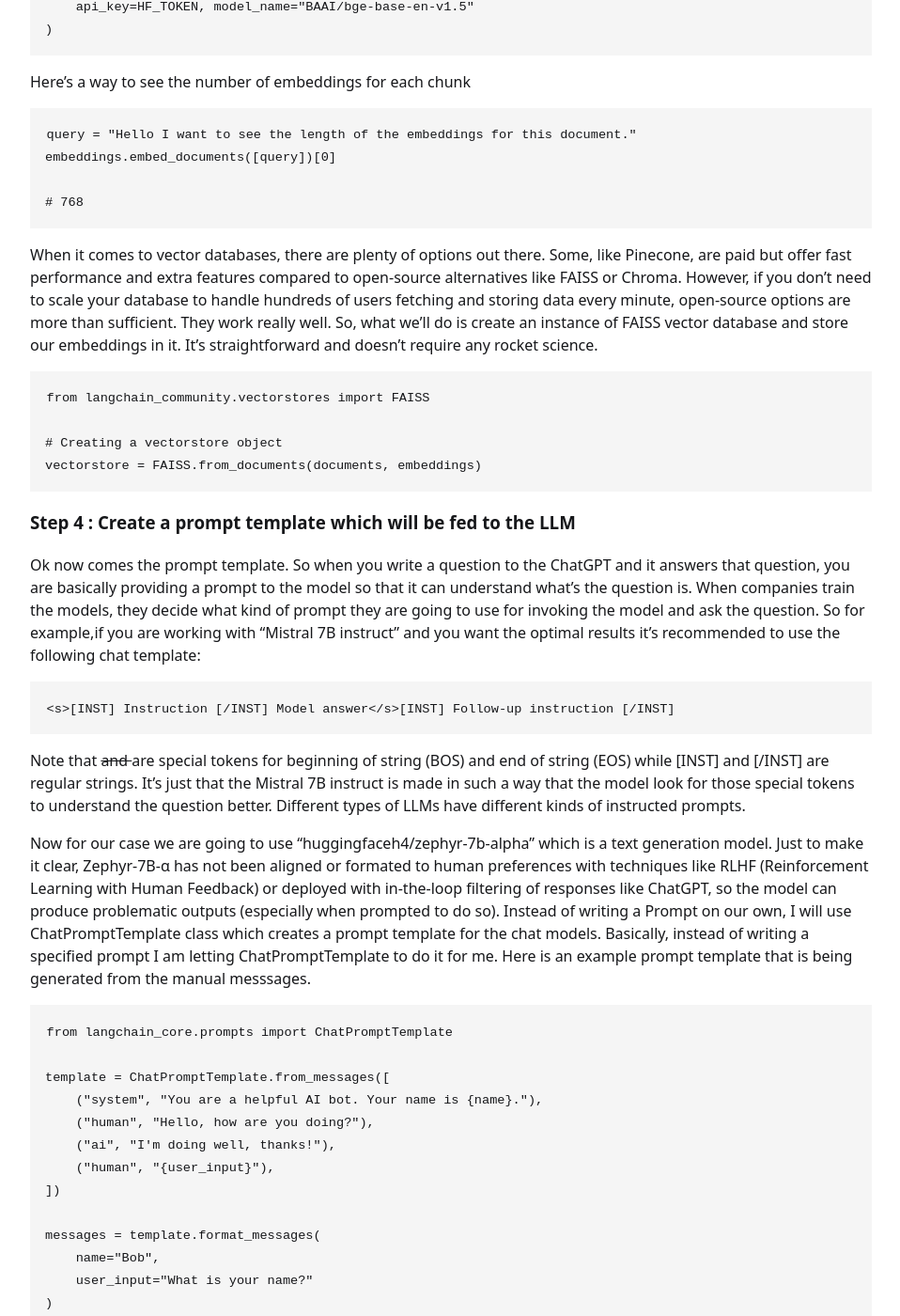
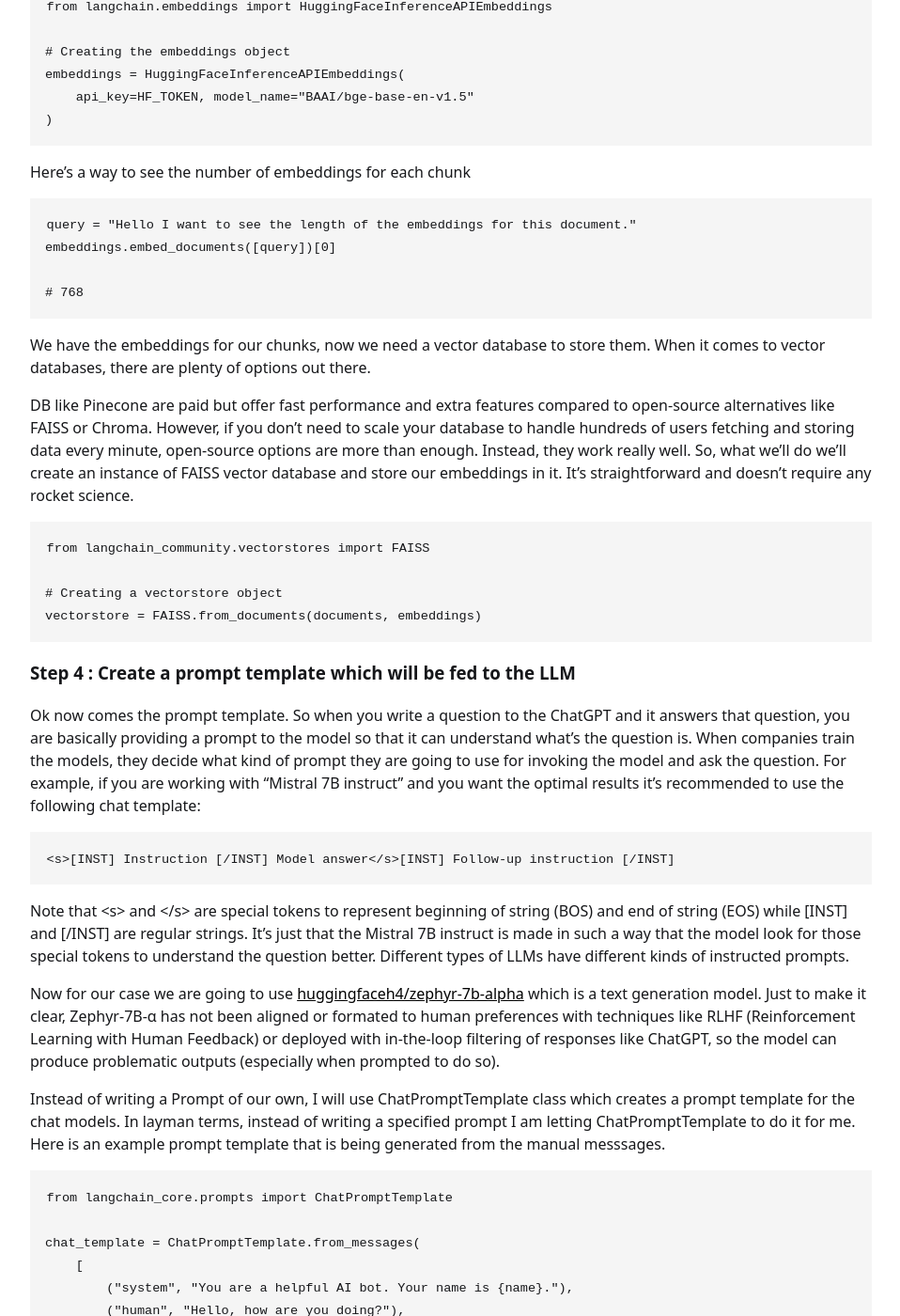
Before and after one commit to vipul-maheshwari/vipul-maheshwari.github.io, a Jekyll site: the page built from _posts/2024-01-23-rag-application-with-langchain.markdown, in a window 1280 px wide and 1400 px high, scrolled down 5676 px. Shown: the whole window at 94% size, without its empty margins (160-1118 px from the left). Built offline with Jekyll 4.4.1, drawn with Linux system fonts in a browser that asks for light colours; some of the changed text lies outside the part shown.

Commit message:
completed the final iteration of the blog!

````diff
--- a/_posts/2024-01-23-rag-application-with-langchain.markdown
+++ b/_posts/2024-01-23-rag-application-with-langchain.markdown
@@ -54,7 +56,7 @@
 
 1. We will be using [Langchain](https://python.langchain.com/docs/get_started/introduction) for this task, Basically it's like a wrapper which lets you talk and manage to your LLM operations better.
 
-2. Along with it we will be using [Hugging Face](https://huggingface.co/),  it is like an open-source library for building, training, and deploying state-of-the-art machine learning models, especially about NLP. To use the HuggingFace we need the access token, Get your access token [here](https://huggingface.co/docs/hub/security-tokens)
+2. Along with it we will be using [Hugging Face](https://huggingface.co/),  it  an open-source library for building, training, and deploying state-of-the-art machine learning models, especially about NLP. To use the HuggingFace we need the access token, Get your access token [here](https://huggingface.co/docs/hub/security-tokens)
 
 3. For our models, we'll need two key components: a LLM (Large Language Model) and an embedding model. While paid sources like OpenAI offer these, we'll be utilizing open-source models to ensure accessibility for everyone.
 
@@ -72,7 +74,7 @@
 pip3 install dotenv langchain langchain_community
 ```
 
-Now create a .env file in the same directory to place your Hugging face api credentials like this
+Now create a .env file in the same directory to place your Hugging Face api credentials like this
 
 ```python
 HUGGINGFACEHUB_API_TOKEN = hf_KKNWfBqgwCUOHdHFrBwQ.....
@@ -125,13 +127,17 @@
 documents = text_splitter.split_documents(docs)
 ```
 
-Now the chunk_size parameter specifies the maximum number of characters that a chunk can contain, while the chunk_overlap parameter specifies the number of characters that should overlap between two adjacent chunks. With the chunk_overlap set to 50, the last 50 characters of the adjacent chunks will be shared between each other. This approach helps to prevent important information from being split across two chunks, ensuring that each chunk contains sufficient contextual information for the subsequent processing or analysis. As the shared information at the boundary of neighboring chunks enables a more seamless transition and understanding of the text's content. The best strategy for choosing the chunk_size and chunk_overlap parameters largely depends on the nature of the documents and the purpose of the application.
+Now the chunk_size parameter specifies the maximum number of characters that a chunk can contain, while the chunk_overlap parameter specifies the number of characters that should overlap between two adjacent chunks. With the chunk_overlap set to 50, the last 50 characters of the adjacent chunks will be shared between each other.
+
+This approach helps to prevent important information from being split across two chunks, ensuring that each chunk contains sufficient contextual information for the subsequent processing or analysis. As the shared information at the boundary of neighboring chunks enables a more seamless transition and understanding of the text's content. The best strategy for choosing the chunk_size and chunk_overlap parameters largely depends on the nature of the documents and the purpose of the application.
 
 ### Step 3 : Creating the embeddings and store them into a vectordatabase
 
-We have two ways to get embeddings from these chunks. First, we can download a model, handle preprocessing, and do computations on our own. Or, we can use Hugging Face's model hub. They've got lots of pre-trained models for different NLP tasks, including embeddings. With this approach, we'll use one of their embedding models. We'll just give our chunks to this model, and Hugging Face's servers will do the hard work like preprocessing and computing. This saves us from doing it all on our own machines.
+We have two ways to generate the embeddings for these chunks. First, we can download a model, handle preprocessing and do computations on our own. Or, we can use Hugging Face's model hub. They've got lots of pre-trained models for different NLP tasks, including embedding generation.
 
-We have a bunch of options for embedding models, and you can check out the leaderboard [here](https://huggingface.co/spaces/mteb/leaderboard). But for now, we'll go with "bge-base-en-v1.5". It's great for making embeddings for English text, plus it's smaller, so it loads quickly and gets the job done fast.
+With this approach, we'll use one of their embedding models where we'll just give our chunks to this model, and Hugging Face's servers will do the hard work like preprocessing and computing. This saves us from burning our own machines for those heavy computations. 💀
+
+We have a bunch of options for embedding models, and you can check out the leaderboard [here](https://huggingface.co/spaces/mteb/leaderboard) and choose best one for your compatibility. But for now, we'll go with "bge-base-en-v1.5". It's great for generating embeddings for English text, plus it's smaller, so it loads quickly and gets the job done fast.
 
 ```python
 from langchain.embeddings import HuggingFaceInferenceAPIEmbeddings
@@ -151,7 +157,9 @@
 # 768
 ```
 
-When it comes to vector databases, there are plenty of options out there. Some, like Pinecone, are paid but offer fast performance and extra features compared to open-source alternatives like FAISS or Chroma. However, if you don't need to scale your database to handle hundreds of users fetching and storing data every minute, open-source options are more than sufficient. They work really well. So, what we'll do is create an instance of FAISS vector database and store our embeddings in it. It's straightforward and doesn't require any rocket science.
+We have the embeddings for our chunks, now we need a vector database to store them. When it comes to vector databases, there are plenty of options out there.
+
+DB like Pinecone are paid but offer fast performance and extra features compared to open-source alternatives like FAISS or Chroma. However, if you don't need to scale your database to handle hundreds of users fetching and storing data every minute, open-source options are more than enough. Instead, they work really well. So, what we'll do we'll create  an instance of FAISS vector database and store our embeddings in it. It's straightforward and doesn't require any rocket science.
 
 ```python
 from langchain_community.vectorstores import FAISS
@@ -162,30 +170,31 @@
 
 ### Step 4 : Create a prompt template which will be fed to the LLM
 
-Ok now comes the prompt template. So when you write a question to the ChatGPT and it answers that question, you are basically providing a prompt to the model so that it can understand what's the question is. When companies train the models, they decide what kind of prompt they are going to use for invoking the model and ask the question. So for example,if you are working with "Mistral 7B instruct" and you want the optimal results it's recommended to use the following chat template:
+Ok now comes the prompt template. So when you write a question to the ChatGPT and it answers that question, you are basically providing a prompt to the model so that it can understand what's the question is. When companies train the models, they decide what kind of prompt they are going to use for invoking the model and ask the question. For example, if you are working with "Mistral 7B instruct" and you want the optimal results it's recommended to use the following chat template:
 
 ```python
 <s>[INST] Instruction [/INST] Model answer</s>[INST] Follow-up instruction [/INST]
 ```
 
-Note that <s> and </s> are special tokens for beginning of string (BOS) and end of string (EOS) while [INST] and [/INST] are regular strings. It's just that the Mistral 7B instruct is made in such a way that the model look for those special tokens to understand the question better. Different types of LLMs have different kinds of instructed prompts.
+Note that \<s> and \</s> are special tokens to represent beginning of string (BOS) and end of string (EOS) while [INST] and [/INST] are regular strings. It's just that the Mistral 7B instruct is made in such a way that the model look for those special tokens to understand the question better. Different types of LLMs have different kinds of instructed prompts.
 
-Now for our case we are going to use "huggingfaceh4/zephyr-7b-alpha" which is a text generation model. Just to make it clear, Zephyr-7B-α has not been aligned or formated to human preferences with techniques like RLHF (Reinforcement Learning with Human Feedback) or deployed with in-the-loop filtering of responses like ChatGPT, so the model can produce problematic outputs (especially when prompted to do so). Instead of writing a Prompt on our own, I will use ChatPromptTemplate class which creates a prompt template for the chat models. Basically, instead of writing a specified prompt I am letting ChatPromptTemplate to do it for me. Here is an example prompt template that is being generated from the manual messsages.
+Now for our case we are going to use [huggingfaceh4/zephyr-7b-alpha](https://huggingface.co/HuggingFaceH4/zephyr-7b-alpha) which is a text generation model. Just to make it clear, Zephyr-7B-α has not been aligned or formated to human preferences with techniques like RLHF (Reinforcement Learning with Human Feedback) or deployed with in-the-loop filtering of responses like ChatGPT, so the model can produce problematic outputs (especially when prompted to do so).
+
+Instead of writing a Prompt of our own, I will use ChatPromptTemplate class which creates a prompt template for the chat models. In layman terms, instead of writing a specified prompt I am letting ChatPromptTemplate to do it for me. Here is an example prompt template that is being generated from the manual messsages.
 
 ```python
 from langchain_core.prompts import ChatPromptTemplate
 
-template = ChatPromptTemplate.from_messages([
-    ("system", "You are a helpful AI bot. Your name is {name}."),
-    ("human", "Hello, how are you doing?"),
-    ("ai", "I'm doing well, thanks!"),
-    ("human", "{user_input}"),
-])
+chat_template = ChatPromptTemplate.from_messages(
+    [
+        ("system", "You are a helpful AI bot. Your name is {name}."),
+        ("human", "Hello, how are you doing?"),
+        ("ai", "I'm doing well, thanks!"),
+        ("human", "{user_input}"),
+    ]
+)
 
-messages = template.format_messages(
-    name="Bob",
-    user_input="What is your name?"
-)
+messages = chat_template.format_messages(name="Bob", user_input="What is your name?")
 ```
 
 If you don't want to write the manual instructions, you can just use the *from_template* function to generate a more generic prompt template which I used for this project. Here it is..
@@ -200,15 +209,16 @@
 prompt = ChatPromptTemplate.from_template(template)
 ```
 
-Our prompt is set! We've crafted a single message, assuming it's from a human or you xD . If you're not using the from_messages function, the ChatPromptTemplate will ensure your prompt works seamlessly with the language model by reserving some additional system messages. While there's always room for improvement with more generic prompts to achieve better results, this setup should work for now!
+Our prompt is set! We've crafted a single message, assuming it's from a human xD . If you're not using the from_messages function, the ChatPromptTemplate will ensure your prompt works seamlessly with the language model by reserving some additional system messages. While there's always room for improvement with more generic prompts to achieve better results, this setup should work for now!
 
 ### Step 5 : Convert the query to it's relevant embedding using same embedding model.
 
-Now, let's talk about the query or question we want to ask our RAG application. We can't just pass the query to our model and expect information in return. Instead, we need to pass the query through the same embedding model used for the chunks earlier. Why is this important? Well, by embedding queries, we allow models to compare them efficiently with previously processed chunks of text. This enables tasks like finding similar documents or generating relevant responses. It's like translating language into a language computers understand.
+Now, let's talk about the query or question we want to ask our RAG application. We can't just pass the query to our model and expect information in return. Instead, we need to pass the query through the same embedding model used for the chunks earlier. Why is this important? Well, by embedding queries, we allow models to compare them efficiently with previously processed chunks of text. This enables tasks like finding similar documents or generating relevant responses.
 
-It's like translating language into a language computers understand. Imagine you're an English speaker and your friend speaks Hindi. Neither of you understands each other's language. You hand your English-speaking friend a one-page document written in Hindi. Your friend has to translate that document into English before they can understand its content. Now, if you ask a question in Hindi related to that document, your friend has to translate the question into English first to understand it and find a relevant response from the information you shared earlier. In this scenario, your friend acts like an embedding model. They converted your previous texts into embeddings. Now, when you ask a query or question, it will be translated into the relevant embeddings using the same embedding model used for the chunks. Then, a search operation will be performed to find the relevant response to your query. I hope this clarifies why we converted our query into embeddings first.
+It's like translating language into a language computers understand. Imagine you're an English speaker and your friend speaks Hindi. Neither of you understands each other's language. You hand your English-speaking friend a one-page document written in Hindi. Your friend has to translate that document into English before they can understand it's content. Now, if you ask a question in Hindi related to that document, your friend has to translate the question into English first to understand it, and then find a relevant response from the information you shared earlier. In this scenario, your friend acts like an embedding model. He converted your previous texts into the relevant language or embeddings if I say.
 
-That being said, any query or a question that you want to ask will first be collectilevy used for creating a generic prompt then the whole piece of text will be embedded using the same embedding model that you used earlier for the chunks. As the embedding is done, we can process further
+Now, when you ask a query or question, it will be translated into the relevant embeddings using the same embedding model used for the chunks. Then, a search operation will be performed to find the relevant response to your query. I hope this clarifies why we converted our query into embeddings first.
+
 
 ### Step 6 : Fetch K number of documents.
 
@@ -241,9 +251,11 @@
 )
 ```
 
-In this code snippet, we're instantiating our language model using the Hugging Face Hub. Specifically, we're selecting the Zephyr 7 billion model which is placed in this repository ID "huggingfaceh4/zephyr-7b-alpha". Choice of choosing this model isn't arbitrary; it's based on the model's suitability for our specific task and requirements. As we are already implementing only Open Source components, Zephyr 7 billion works good enough to generate the useful response with minimal overhead and low latency.
+In this code snippet, we're instantiating our language model using the Hugging Face Hub. Specifically, we're selecting the zephyr 7 billion model which is placed in this repository ID ["huggingfaceh4/zephyr-7b-alpha"](https://huggingface.co/HuggingFaceH4/zephyr-7b-alpha). Choice of choosing this model isn't arbitrary; as I said before, it's based on the model's suitability for our specific task and requirements. As we are already implementing only Open Source components, Zephyr 7 billion works good enough to generate the useful response with minimal overhead and low latency.
 
-This model comes with some additional parameters to fine-tune its behavior. We've set the temperature to 0.5, which controls the randomness of the generated text. As a lower temperature tends to result in more conservative and predictable outputs and    when the temperature is set to max which is 1, the model tries to be as much creative as it could, so based on what type of output you want for your use case, you can tweak this parameter. For the sake of the simplicity and demonstration purposes, I set it to 0.5 to make sure we get decent results. Next is max_length parameter, it defines the maximum length of the generated text which includes the size of your prompt as well as the response, and max_new_tokens which sets the maximum number of new tokens that can be generated. As a general rule of thumb, the max_new_tokens should always be less than or equal to the max_length parameter. Why? Think about it..
+This model comes with some additional parameters to fine-tune its behavior. We've set the temperature to 0.5, which controls the randomness of the generated text. As a lower temperature tends to result in more conservative and predictable outputs and    when the temperature is set to max which is 1, the model tries to be as much creative as it could, so based on what type of output you want for your use case, you can tweak this parameter. For the sake of the simplicity and demonstration purposes, I set it to 0.5 to make sure we get decent results. Next is max_length parameter which defines the maximum length of the generated text and it includes the size of your prompt as well as the response.
+
+max_new_tokens sets the threshold on maximum number of new tokens that can be generated. As a general rule of thumb, the max_new_tokens should always be less than or equal to the max_length parameter. Why? Think about it..
 
 ### Step 8 : Create a chain for invoking the LLM.
 
````
Also changed, not shown: other parts of _posts/2024-01-23-rag-application-with-langchain.markdown (+6 -4 lines), 7 other files.
